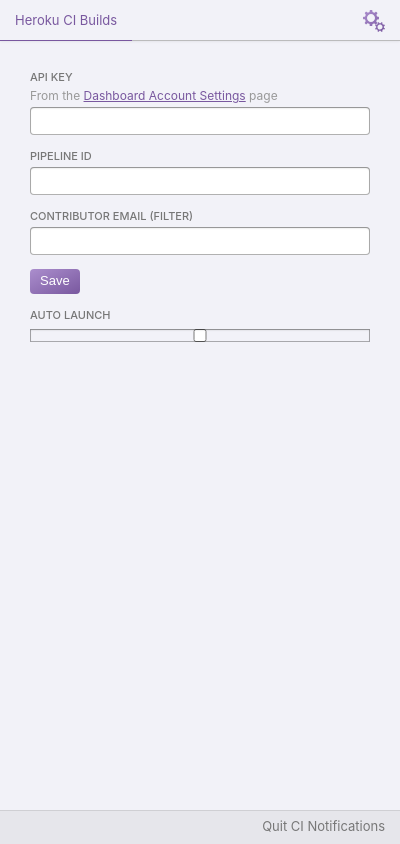
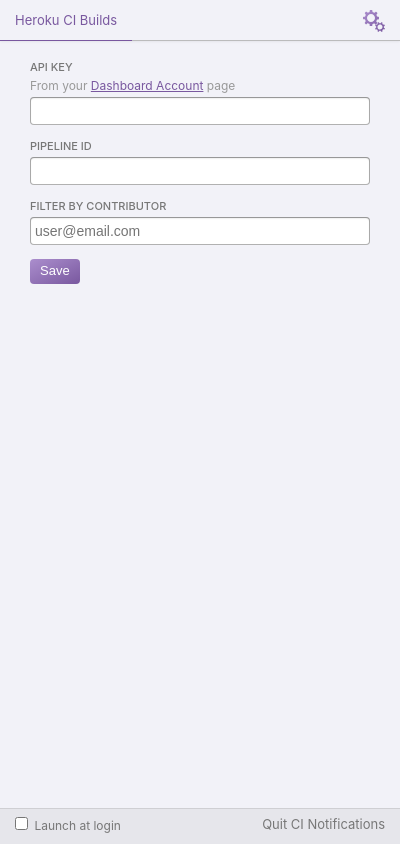
Before and after one commit to caseywatts/heroku-ci-menubar, an Electron app: page window.html in a window 400 px wide. Both pictures are taken after a click on the link 374 px from the left and 20 px from the top of the page. Drawn offline with nearby package versions, Linux system fonts and the light colour scheme; no server answers.

Commit message:
Checkbox, settings form

```diff
--- a/main.js
+++ b/main.js
@@ -15,7 +15,7 @@
 
   // Window Setup
   // win = new BrowserWindow({show: true}); // for debugging
-  win = new BrowserWindow({width: 400, height: 300, frame: false, show: false});
+  win = new BrowserWindow({width: 400, height: 340, frame: false, show: false});
   win.loadURL('file://' + __dirname + '/window.html');
   win.on('blur', win.hide);
 
--- a/window.css
+++ b/window.css
@@ -97,6 +97,19 @@
   display: flex;
 }
 
+#quit .launch {
+  padding: 6px 15px 10px;
+}
+
+#quit .launch label {
+  color: #777;
+  font-size: 12px;
+}
+
+#quit .launch label input {
+  margin-right: 3px;
+}
+
 #quit a {
   margin-left: auto;
   color: #777;
@@ -106,7 +119,7 @@
 }
 
 #settings {
-  padding: 30px;
+  padding: 20px 30px;
 }
 
 #settings .field {
--- a/window.html
+++ b/window.html
@@ -19,7 +19,7 @@
 			<div id="settings" style="display:none;">
 				<div class="field">
 					<label>API Key</label>
-					<p>From the <a href="#" onclick="shell.openExternal('https://dashboard.heroku.com/account');">Dashboard Account Settings</a> page</p>
+					<p>From your <a href="#" onclick="shell.openExternal('https://dashboard.heroku.com/account');">Dashboard Account</a> page</p>
 					<input type="text" name="token">
 				</div>
 				<div class="field">
@@ -27,17 +27,19 @@
 					<input type="text" name="pipeline-id">
 				</div>
 				<div class="field">
-					<label>Contributor Email (filter)</label>
-					<input type="text" name="contributor-email" style="width:100%;">
+					<label>Filter by contributor</label>
+					<input type="text" name="contributor-email" placeholder="user@email.com">
 				</div>
 				<div class="field">
 					<button onclick="saveForm()">Save</button>
 				</div>
-				<div class="field">
-					<label>Auto Launch</label>
-					<input type="checkbox" name="auto-launch" onchange="saveAutoLaunch()"/>
-				</div>
 				<div id="quit">
+					<div class="launch">
+						<label>
+							<input type="checkbox" name="auto-launch" onchange="saveAutoLaunch()" />
+							Launch at login
+						</label>
+					</div>
 					<a href="#" onclick="quit()">Quit CI Notifications</a>
 				</div>
 			</div>
```
